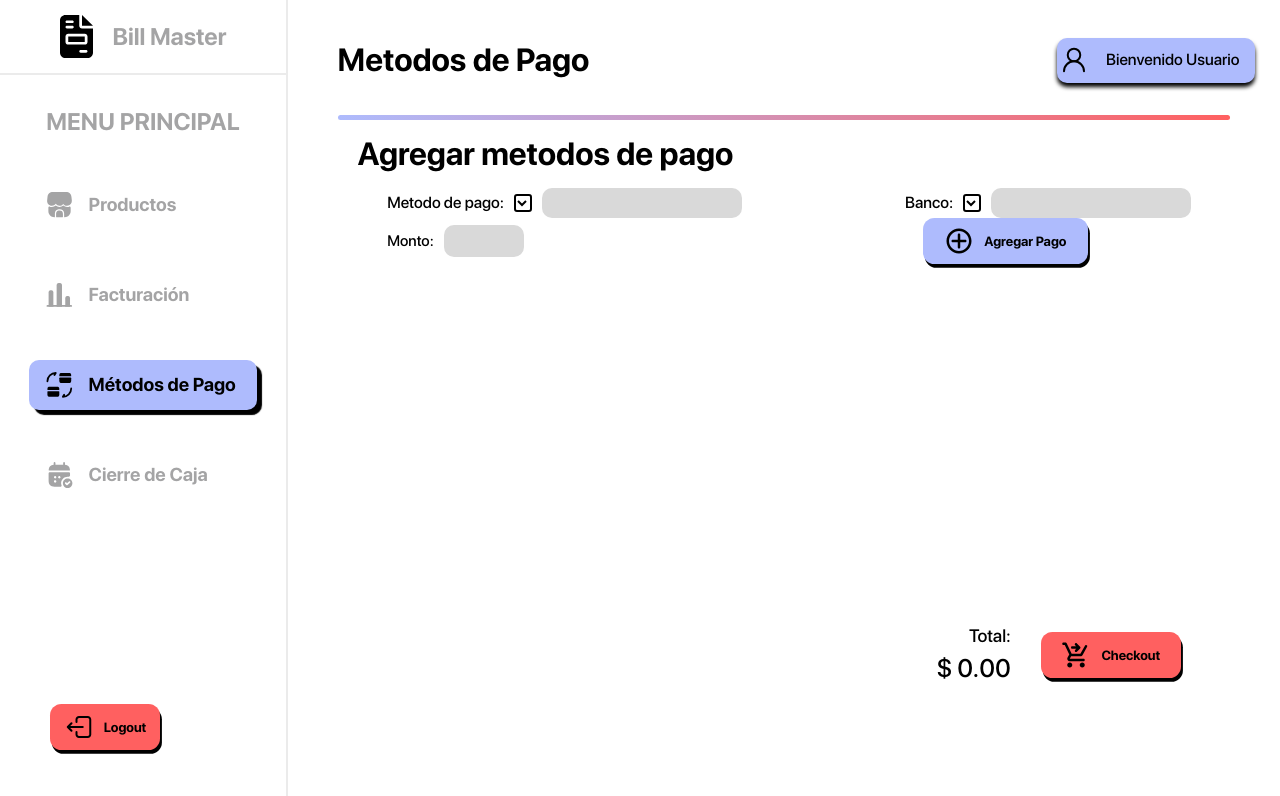
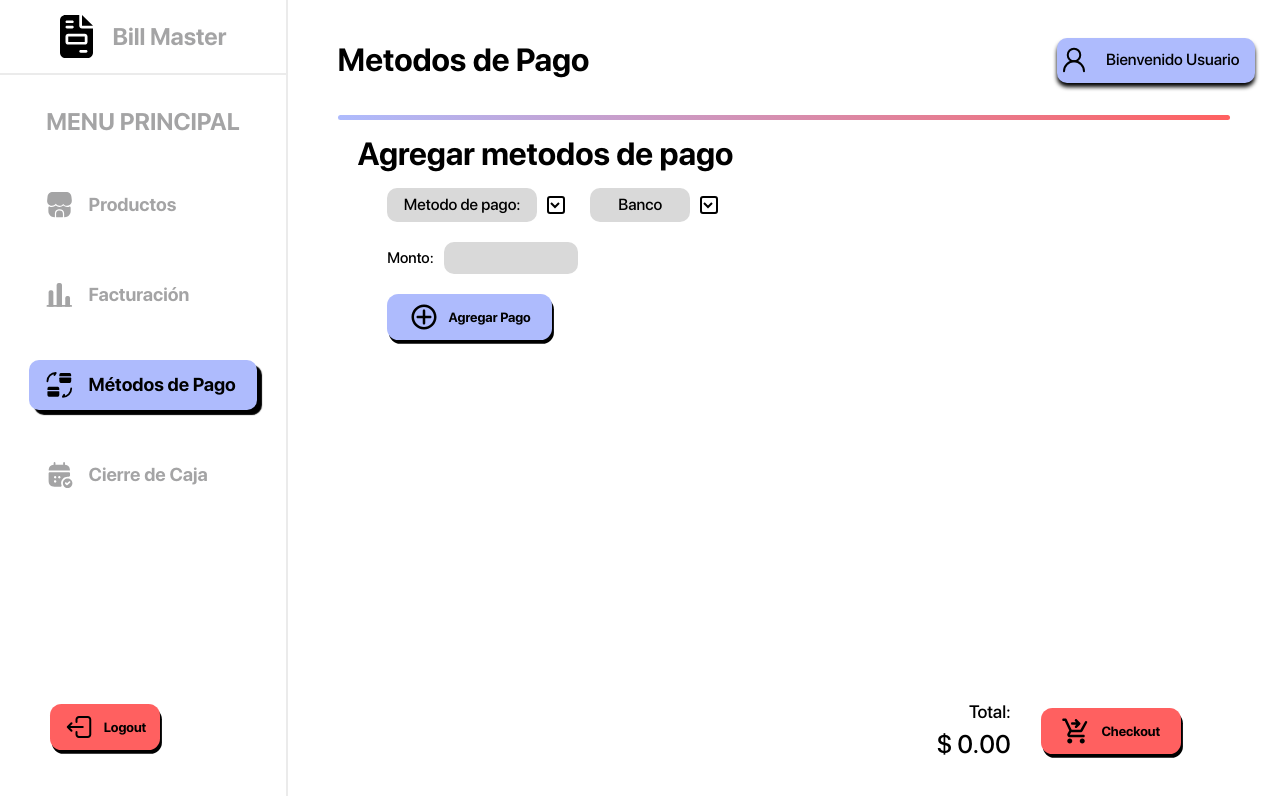
Before and after one commit to Luisrome01/BillMaster, a React (Vite) app: page /main in a window 1280 px wide. Both pictures are taken after a click on the element "Métodos de Pago". Shown: the top 796 px of the page. Built offline with nearby package versions, Linux system fonts and the light colour scheme.

Commit message:
Vista de metodo de pago lista, falta la tabla, esperando por chacon simpre esta durmiendo

```diff
--- a/src/components/inputs/InputBanco.jsx
+++ b/src/components/inputs/InputBanco.jsx
@@ -1,9 +1,9 @@
 import React, { useState } from "react";
 import "./css/InputBanco.css";
 
-function InputBanco({ width, height, color }) {
+function InputBanco({ width, height, color, padding, boderRadius}) {
 	// Estado para almacenar el tipo de documento seleccionado y el valor ingresado
-	const [tipoDocumento, setTipoDocumento] = useState("Banco:");
+	const [tipoDocumento, setTipoDocumento] = useState("Banco");
 	const [valorDocumento, setValorDocumento] = useState("");
 
 	// Función para manejar cambios en la selección del tipo de documento
@@ -21,28 +21,18 @@ function InputBanco({ width, height, color }) {
 		width: width,
 		height: height,
 		backgroundColor: color,
+		padding: padding,
+		borderRadius: boderRadius,
+		textAlign: 'center',
 	};
 	return (
 		<div className="IDIFMainContainer">
-			<p className="IDIFTitle">{tipoDocumento}</p>
-			<select value={tipoDocumento} onChange={handleTipoDocumentoChange} className="IDIFSelect">
+			<p className="IDIFTitle" style={style}>{tipoDocumento}</p>
+			<select value={tipoDocumento} onChange={handleTipoDocumentoChange} className="IDIFSelect" >
 				<option value="BANESCO">BANESCO</option>
 				<option value="MERCANTIL">MERCANTIL</option>
 				<option value="BANCARIBE">BANCARIBE</option>
 			</select>
-			{tipoDocumento && (
-				<div>
-					<input
-						className="IDIFInput"
-						style={style}
-						type="text"
-						id="valorDocumento"
-						value={valorDocumento}
-						onChange={handleValorDocumentoChange}
-
-					/>
-				</div>
-			)}
 		</div>
 	);
 }
--- a/src/components/inputs/InputMetodosPago.jsx
+++ b/src/components/inputs/InputMetodosPago.jsx
@@ -1,7 +1,7 @@
 import React, { useState } from "react";
 import "./css/InputMetodosPago.css";
 
-function InputMetodosPago({ width, height, color }) {
+function InputMetodosPago({ width, height, color, padding, boderRadius}) {
 	// Estado para almacenar el tipo de documento seleccionado y el valor ingresado
 	const [tipoDocumento, setTipoDocumento] = useState("Metodo de pago:");
 	const [valorDocumento, setValorDocumento] = useState("");
@@ -21,29 +21,19 @@ function InputMetodosPago({ width, height, color }) {
 		width: width,
 		height: height,
 		backgroundColor: color,
+		padding: padding,
+		borderRadius: boderRadius,
+		textAlign: 'center',
 	};
 	return (
 		<div className="IDIFMainContainer">
-			<p className="IDIFTitle">{tipoDocumento}</p>
+			<p className="IDIFTitle" style={style}>{tipoDocumento}</p>
 			<select value={tipoDocumento} onChange={handleTipoDocumentoChange} className="IDIFSelect">
 				<option value="Efectivo">EFECTIVO</option>
 				<option value="Transferencia">TRANSFERENCIA</option>
 				<option value="Divisas">DIVISAS</option>
                 <option value="TARJETA">TARJETA</option>
 			</select>
-			{tipoDocumento && (
-				<div>
-					<input
-						className="IDIFInput"
-						style={style}
-						type="text"
-						id="valorDocumento"
-						value={valorDocumento}
-						onChange={handleValorDocumentoChange}
-
-					/>
-				</div>
-			)}
 		</div>
 	);
 }
--- a/src/components/inputs/css/InputMetodosPago.css
+++ b/src/components/inputs/css/InputMetodosPago.css
@@ -27,6 +27,9 @@
 	border: 2px solid black;
 	border-radius: 3px;
 	background-color: #ffffff;
+	display: flex;
+	justify-content: center;
+	align-items: center;
 }
 
 .IDIFTitle {
--- a/src/components/navBar/View/MetodosPago.jsx
+++ b/src/components/navBar/View/MetodosPago.jsx
@@ -6,7 +6,6 @@ import InputBanco from "../../../components/inputs/InputBanco";
 import InputDiferente from "../../../components/inputs/InputDiferente";
 import svgAdd from "../../../assets/svg_add.svg";
 import cartSVG from "../../../assets/marketKart.svg";
-import ProductTable from "../../tables/productTable";
 
 const MetodosPago = () => {
 	const [montoTotal, setMontoTotal] = useState("0.00");
@@ -23,13 +22,14 @@ const MetodosPago = () => {
 				<div className="MetodosInput">
 					<div className="MetodoMetododPago">
 						<div className="MetodoMetodo">
-							<InputMetodosPago name="Metodo de pago:" color="#D9D9D9" width="200px" />
+							<InputMetodosPago name="Metodo de pago:" color="#D9D9D9" width={"150px"} padding={"5px"} boderRadius={"10px"} height={"20%"}/>
 						</div>
 
 						<div className="MetodoBanco">
-							<InputBanco name="Metodo de pago:" color="#D9D9D9" width="200px" />
+							<InputBanco name="Metodo de pago:" color="#D9D9D9" width={"100px"} padding={"5px"} boderRadius={"10px"} height={"20%"}/>
 						</div>
 					</div>
+
 					<div className="MetodoMonto-BotonAgregar">
 						<div className="MetodoMonto">
 							<InputDiferente name="Monto:" color="#D9D9D9" width="15%" />
@@ -38,6 +38,7 @@ const MetodosPago = () => {
 							<BtnGeneral img={svgAdd} text="Agregar Pago" width="165px" />
 						</div>
 					</div>
+
 				</div>
 
 				<div className="FacturaTableContainer">{/* <ProductTable width="90%" height="85%" onTotalChange={actualizarMontoTotal} /> */}</div>
--- a/src/components/navBar/View/css/MetodosPago.css
+++ b/src/components/navBar/View/css/MetodosPago.css
@@ -14,43 +14,24 @@
 	display: flex;
 }
 
-
-
-
-
-
 .MetodosInput {
 	display: flex;
 	flex-direction: column;
+	gap: 20px;
 
 }
 
 .MetodoMetododPago {
+	margin-left: 10%;
 	align-items: center;
-	flex-basis: 33%;
 	display: flex;
 	flex-direction: row;
+	gap: 25px;
 }
 
-.MetodoMetodo {
+.MetodoMonto-BotonAgregar {
+	display: flex;
+	flex-direction: column;
 	margin-left: 10%;
-	flex-basis: 58%;
+	gap: 20px;
 }
-
-.MetodoBanco {
-	flex-basis: 42%;
-
-}
-.MetodoMonto-BotonAgregar {
-	align-items: center;
-	flex-basis: 33%;
-	display: flex;
-	flex-direction: row;
-}
-.MetodoMonto {
-	margin-left: 10%;
-	flex-basis: 60%;
-}
-.MetodoBotonAgregar {
-	flex-basis: 40%;
-}
```
